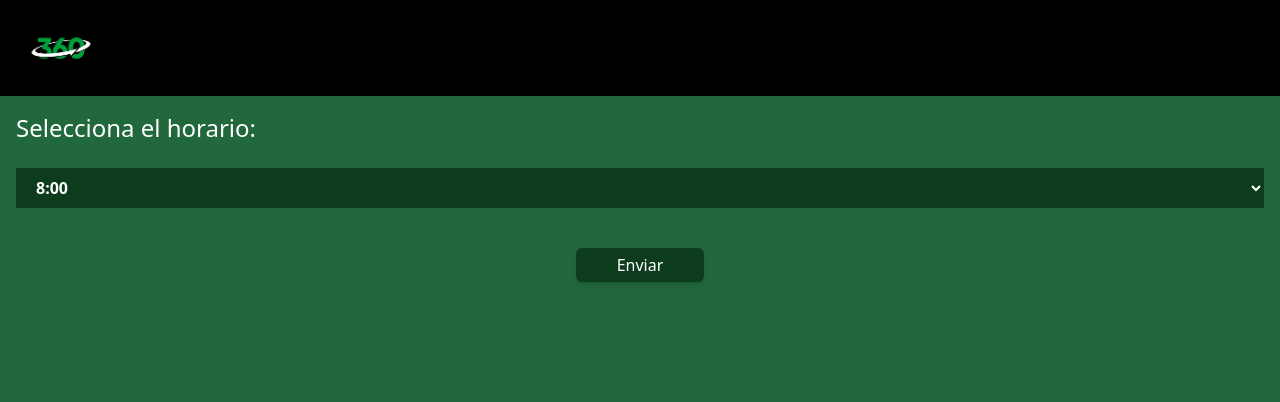
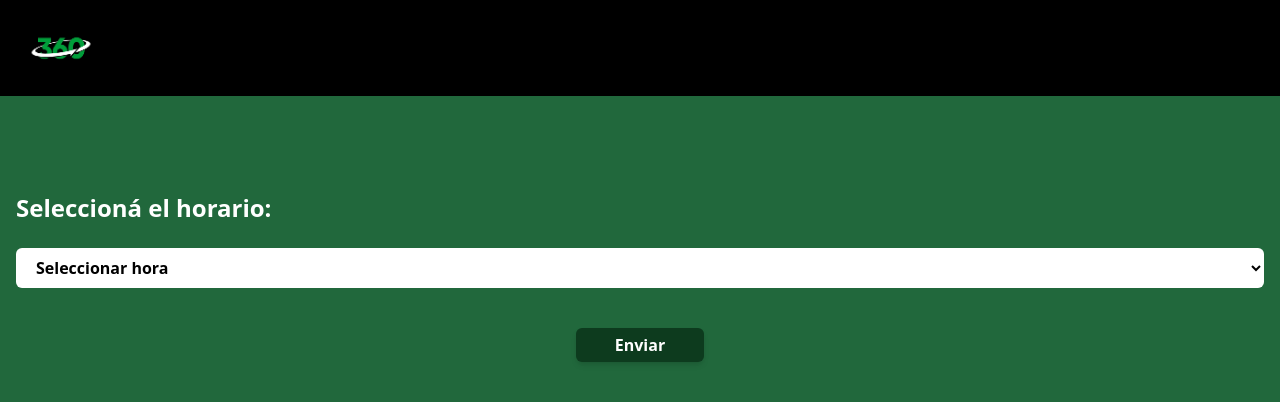
Before and after one commit to SantiagoAvigliano/Entrenamiento360, a React (Vite) app: page /agenda in a window 1280 px wide. Shown: the top 402 px of the page. Built offline with nearby package versions, Linux system fonts and the light colour scheme.

Commit message:
added function handleSubmit on Booking page

```diff
--- a/src/components/Main.jsx
+++ b/src/components/Main.jsx
@@ -18,11 +18,11 @@ const Main = () => {
 
   return (
     <div
-      className='h-screen flex flex-col bg-center bg-cover '
+      className='h-screen flex flex-col bg-center bg-cover justify-center '
       style={{ backgroundImage: `url("${PicEntrenamiento2}")` }}
     >
 
-      <h1 className='text-[#009e3a] font-extrabold text-3xl pl-4 pt-40 '>
+      <h1 className='text-[#009e3a] font-extrabold text-3xl pl-4 '>
         ENTRENAMIENTO 360
       </h1>
 
--- a/src/pages/Booking.jsx
+++ b/src/pages/Booking.jsx
@@ -1,28 +1,90 @@
-import React from 'react'
-import Nav from '../components/Nav'
+// import React from 'react'
+// import Nav from '../components/Nav'
+// const Booking = () => {
+//   return (
+//     <div>
+//       <Nav />
+//       <form action='' className='bg-[#21683c] flex flex-col h-screen text-white justify-start pt-48 px-4'>
+//         <label className='text-2xl font-bold'>Seleccioná el horario:</label>
+//         <select className='h-10 tet-xl text-black rounded-md bg-white font-semibold my-6 pl-4'>
+//           <option value="8">8:00</option>
+//           <option value="9">9:00</option>
+//           <option value="10">10:00</option>
+//           <option value="11">11:00</option>
+//           <option value="16">16:00</option>
+//           <option value="17">17:00</option>
+//           <option value="18">18:00</option>
+//           <option value="19">19:00</option>
+//           <option value="20">20:00</option>
+//         </select>
+//         <div className='flex justify-center items-center py-4'>
+//           <button className='bg-[#0d3b1e] w-32 font-bold hover:text-[#009e3a] hover:bg-[#104423]  rounded-md px-5 py-[5px] shadow-md hover:shadow-4xl'>Enviar</button>
+//         </div>
+//       </form>
+//     </div>
+//   )
+// }
+
+// export default Booking
+
+import React, { useState } from 'react';
+import Nav from '../components/Nav';
+
 const Booking = () => {
+  const [selectedTime, setSelectedTime] = useState('');
+
+  const handleSubmit = (e) => {
+    e.preventDefault();
+
+    // Get the current time and the selected hour
+    const now = new Date();
+    const selectedHour = Number(selectedTime.split(':')[0]);
+
+    // Check if the selected hour is within the allowed range
+    if (now.getHours() < selectedHour ||
+        (now.getHours() === selectedHour && now.getMinutes() < 45)) {
+      // The selected hour is valid, submit the form
+      console.log('Submitting form...');
+      // Replace this with your own code to submit the form
+    } else {
+      // The selected hour is not valid, display an error message
+      alert('El horario seleccionado no está disponible.');
+    }
+  };
+
   return (
     <div>
       <Nav />
-      <form action='' className='bg-[#21683c] flex flex-col h-screen text-white justify-start pt-28 px-4'>
-        <label className='text-2xl'>Selecciona el horario:</label>
-        <select className='h-10 tet-xl bg-[#0d3b1e] font-semibold my-6 pl-4'>
-          <option value="">8:00</option>
-          <option value="">9:00</option>
-          <option value="">10:00</option>
-          <option value="">11:00</option>
-          <option value="">16:00</option>
-          <option value="">17:00</option>
-          <option value="">18:00</option>
-          <option value="">19:00</option>
-          <option value="">20:00</option>
+      <form onSubmit={handleSubmit} className='bg-[#21683c] flex flex-col h-screen text-white justify-start pt-48 px-4'>
+        <label className='text-2xl font-bold'>Seleccioná el horario:</label>
+        <select
+          className='h-10 tet-xl text-black rounded-md bg-white font-semibold my-6 pl-4'
+          value={selectedTime}
+          onChange={(e) => setSelectedTime(e.target.value)}
+        >
+          <option value="">Seleccionar hora</option>
+          <option value="8:00">8:00</option>
+          <option value="9:00">9:00</option>
+          <option value="10:00">10:00</option>
+          <option value="11:00">11:00</option>
+          <option value="16:00">16:00</option>
+          <option value="17:00">17:00</option>
+          <option value="18:00">18:00</option>
+          <option value="19:00">19:00</option>
+          <option value="20:00">20:00</option>
         </select>
         <div className='flex justify-center items-center py-4'>
-          <button className='bg-[#0d3b1e] w-32 hover:text-[#009e3a] hover:bg-[#104423] text-slate  rounded-md px-5 py-[5px] shadow-md hover:shadow-4xl'>Enviar</button>
+          <button
+            type='submit'
+            className='bg-[#0d3b1e] w-32 font-bold hover:text-[#009e3a] hover:bg-[#104423] rounded-md px-5 py-[5px] shadow-md hover:shadow-4xl'
+            disabled={!selectedTime}
+          >
+            Enviar
+          </button>
         </div>
       </form>
     </div>
-  )
-}
+  );
+};
 
-export default Booking
+export default Booking;
```
Also changed, not shown: src/pages/Register.jsx (+16 -16 lines).
